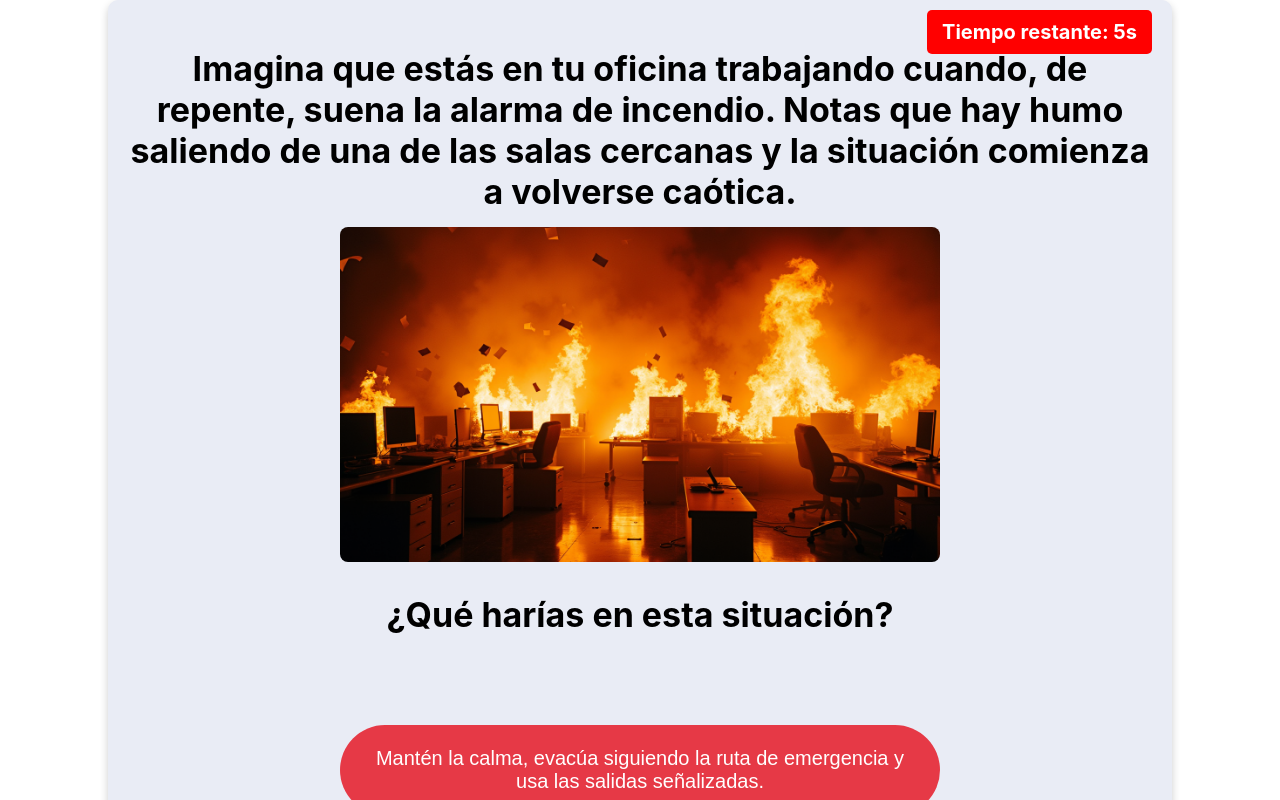
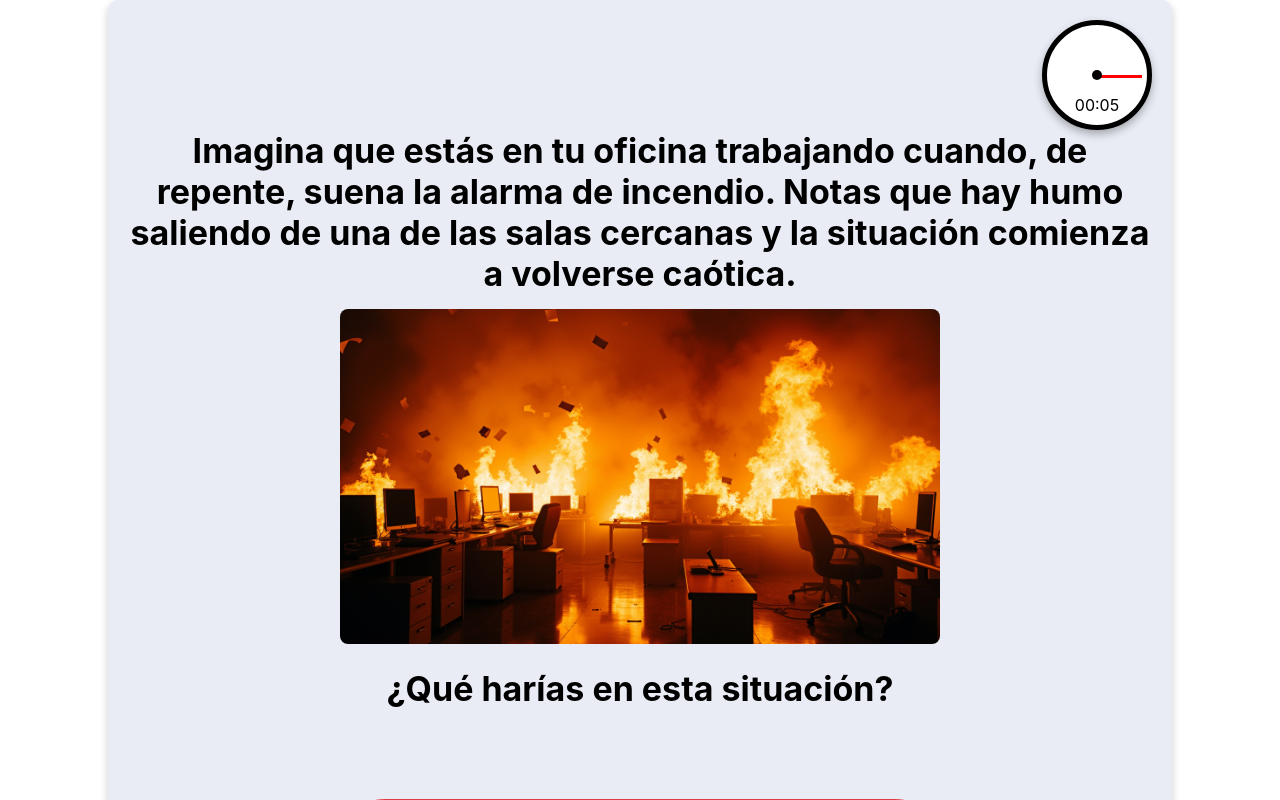
Before and after one commit to Alex22GTP/acua, a React (Create React App) app in the folder frontend/: page /escIncendio1 in a window 1280 px wide. Shown: the top 800 px of the page. Built offline with nearby package versions, Linux system fonts and the light colour scheme.

Commit message:
esc1-incendios ajuste reloj
ajuste sonido y reloj

```diff
--- a/frontend/src/views/esc1-incendios.css
+++ b/frontend/src/views/esc1-incendios.css
@@ -7,6 +7,7 @@
     margin: auto;
     box-shadow: 0px 4px 8px rgba(0, 0, 0, 0.2);
     position: relative;
+    padding-top: 10px; /* Ajuste para dar espacio al reloj */
 }
 
 /* Temporizador */
@@ -22,13 +23,78 @@
     border-radius: 5px;
 }
 
-.question, .question1 {
+/* Estilo del reloj */
+.clock {
+    width: 100px;
+    height: 100px;
+    border: 5px solid black;
+    border-radius: 50%;
+    position: absolute;
+    top: 20px; /* Ajustar la posición para que no se superponga */
+    right: 20px;
+    background: white;
+    display: flex;
+    align-items: center;
+    justify-content: center;
+    box-shadow: 0px 4px 8px rgba(0, 0, 0, 0.3);
+}
+
+.clock-face {
+    width: 100%;
+    height: 100%;
+    position: relative;
+}
+
+/* Centro del reloj */
+.clock::after {
+    content: "";
+    width: 10px;
+    height: 10px;
+    background: black;
+    border-radius: 50%;
+    position: absolute;
+    z-index: 10;
+}
+
+/* Manecilla de los segundos */
+.second-hand {
+    width: 45%;
+    height: 3px;
+    background: red;
+    position: absolute;
+    top: 50%;
+    left: 50%;
+    transform-origin: left center;
+    transform: rotate(0deg);
+    transition: transform 0.1s linear;
+}
+
+.second-text {
+    font-size: 16px;
+    color: black;
+    position: absolute;
+    bottom: 10px;
+    text-align: center;
+}
+
+/* Estilos de la pregunta */
+.question {
     font-size: 34px;
     font-weight: bold;
     color: black;
     margin-bottom: 15px;
+    margin-top: 120px; /* Asegura que haya espacio suficiente */
 }
 
+.question1 {
+    font-size: 34px;
+    font-weight: bold;
+    color: black;
+    margin-bottom: 15px;
+    margin-top: 20px; /* Asegura que haya espacio suficiente */
+}
+
+/* Imagen */
 .image-container {
     margin-bottom: 90px;
 }
@@ -39,6 +105,7 @@
     border-radius: 8px;
 }
 
+/* Opciones */
 .options-container {
     display: flex;
     flex-direction: column;
--- a/frontend/src/views/esc1-incendios.js
+++ b/frontend/src/views/esc1-incendios.js
@@ -1,34 +1,36 @@
-import React, { useState, useEffect } from "react";
+import React, { useState, useEffect, useRef } from "react";
 import "./esc1-incendios.css";
 import oficinallamas from "../img/oficinallamas.png";
-import tickSound from "../sounds/tick.mp3";  // Sonido por cada segundo
-import alertSound from "../sounds/alert.mp3"; // Sonido al finalizar el tiempo
+import tickSound from "../sounds/tick.mp3";
+import alertSound from "../sounds/alert.mp3";
 
 const EscenarioIncendios1 = () => {
-  const [timeLeft, setTimeLeft] = useState(10);
+  const [timeLeft, setTimeLeft] = useState(10); // Tiempo restante en segundos
   const [showModal, setShowModal] = useState(false);
-  const [tickAudio] = useState(new Audio(tickSound));
-  const [alertAudio] = useState(new Audio(alertSound));
+  const tickAudio = useRef(new Audio(tickSound));
+  const alertAudio = useRef(new Audio(alertSound));
+  const secondHandRef = useRef(null);
 
   useEffect(() => {
-    // Configurar volumen y bucle para el tic-tac
-    tickAudio.loop = false;
-    tickAudio.volume = 1;
+    let angle = 0; // Ángulo inicial de la manecilla de segundos
 
-    alertAudio.volume = 1; // Volumen de la alerta
-
-    // Iniciar el temporizador
     const timer = setInterval(() => {
       setTimeLeft((prevTime) => {
         if (prevTime > 1) {
-          tickAudio.currentTime = 0;  // Reiniciar sonido
-          tickAudio.play().catch((err) => console.error("Error reproduciendo sonido:", err));
+          tickAudio.current.currentTime = 0;
+          tickAudio.current.play().catch((err) => console.error("Error en sonido:", err));
+
+          // Rotar la manecilla de segundos
+          angle += 360 / 10; // Ajustar para 10 segundos
+          if (secondHandRef.current) {
+            secondHandRef.current.style.transform = `rotate(${angle}deg)`;
+          }
+
           return prevTime - 1;
         } else {
           clearInterval(timer);
-          tickAudio.pause(); // Detener tic-tac
-          tickAudio.currentTime = 0;
-          alertAudio.play();
+          tickAudio.current.pause();
+          alertAudio.current.play();
           setShowModal(true);
           return 0;
         }
@@ -38,20 +40,34 @@ const EscenarioIncendios1 = () => {
     return () => clearInterval(timer);
   }, []);
 
+  const formatTime = (time) => {
+    const minutes = Math.floor(time / 60);
+    const seconds = time % 60;
+    return `${String(minutes).padStart(2, "0")}:${String(seconds).padStart(2, "0")}`;
+  };
+
   return (
     <div className="container">
-      <div className="timer">Tiempo restante: {timeLeft}s</div>
+      {/* Reloj Analógico */}
+      <div className="clock">
+        <div className="clock-face">
+          <div className="hand second-hand" ref={secondHandRef}></div>
+        </div>
+        <div className="second-text">{formatTime(timeLeft)}</div> {/* Mostrar el tiempo restante */}
+      </div>
 
+      {/* Pregunta */}
       <h2 className="question">
-        Imagina que estás en tu oficina trabajando cuando, de repente, suena la alarma de incendio.
-        Notas que hay humo saliendo de una de las salas cercanas y la situación comienza a volverse caótica.
+        Imagina que estás en tu oficina trabajando cuando, de repente, suena la alarma de incendio. Notas que hay humo saliendo de una de las salas cercanas y la situación comienza a volverse caótica.
       </h2>
 
+      {/* Imagen */}
       <div className="image-container">
         <img src={oficinallamas} alt="Incendio" />
         <h2 className="question1">¿Qué harías en esta situación?</h2>
       </div>
 
+      {/* Opciones */}
       <div className="options-container">
         <button className="option">Mantén la calma, evacúa siguiendo la ruta de emergencia y usa las salidas señalizadas.</button>
         <button className="option">Corre de inmediato hacia el extintor más cercano e intenta apagar el fuego sin evacuar.</button>
@@ -59,6 +75,7 @@ const EscenarioIncendios1 = () => {
         <button className="option">Entra al área incendiada para intentar recuperar objetos importantes antes de evacuar.</button>
       </div>
 
+      {/* Modal que se muestra cuando el tiempo se agota */}
       {showModal && (
         <div className="modal-overlay">
           <div className="modal">
```
